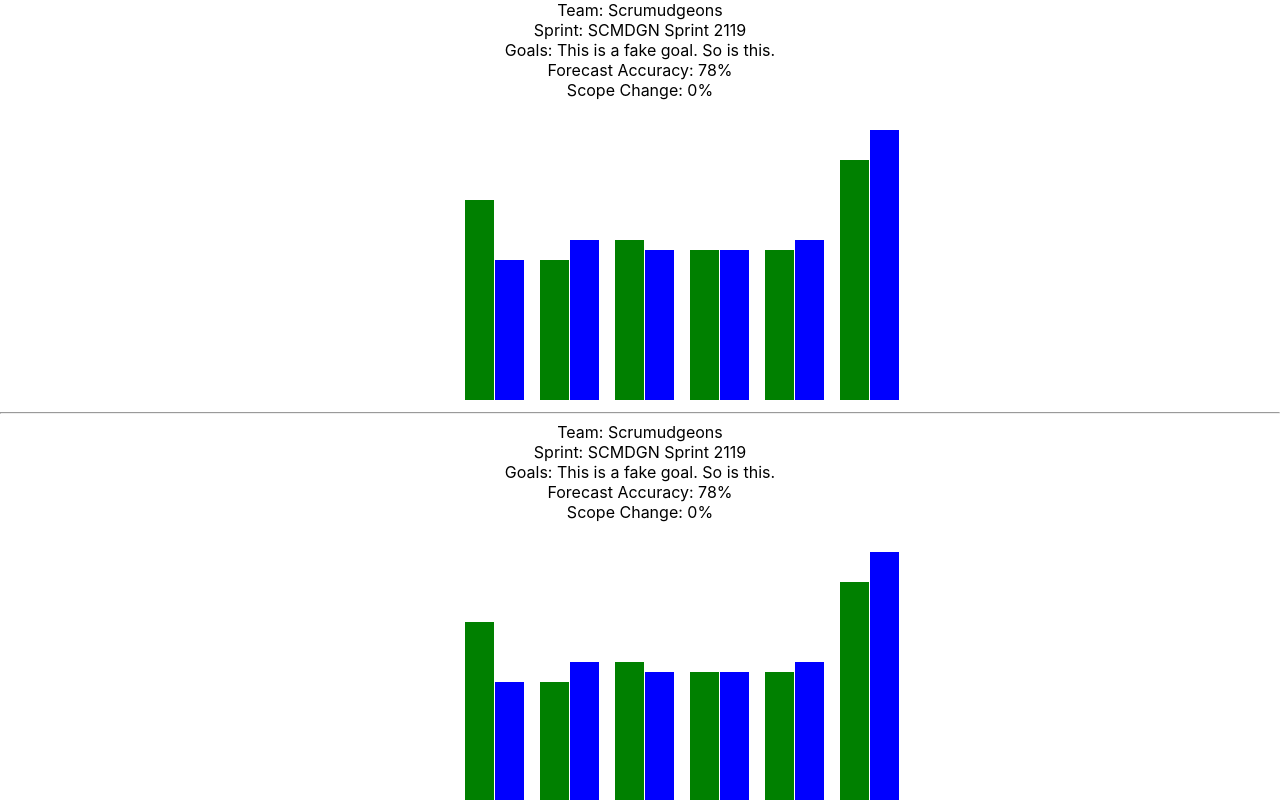
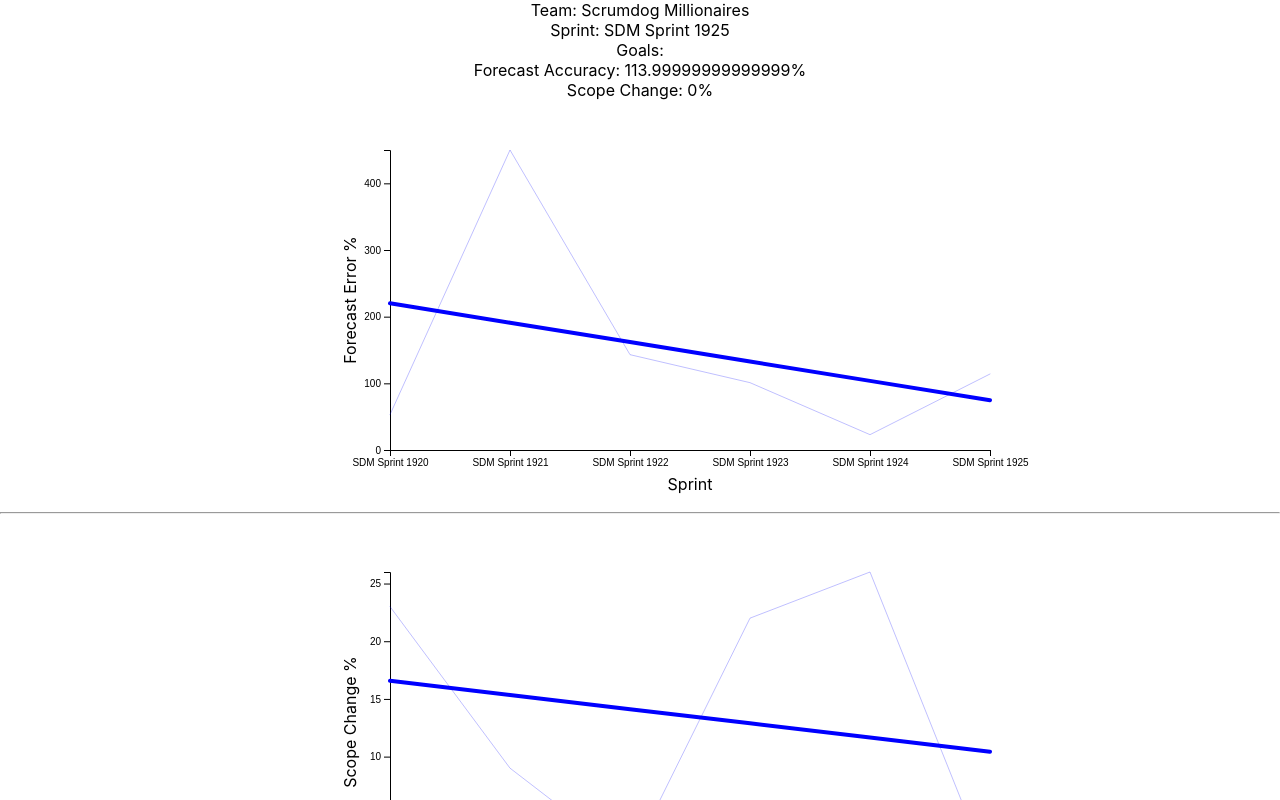
Before and after one commit to glr/metrics, a React (Create React App) app in the folder client/: page / in a window 1280 px wide. Shown: the top 800 px of the page. Built offline with nearby package versions, Linux system fonts and the light colour scheme.

Commit message:
Add lodash library

```diff
--- a/client/package.json
+++ b/client/package.json
@@ -4,6 +4,7 @@
   "private": true,
   "dependencies": {
     "d3": "^5.11.0",
+    "lodash": "^4.17.15",
     "react": "^16.9.0",
     "react-dom": "^16.9.0",
     "react-scripts": "3.1.1"
--- a/client/src/App.js
+++ b/client/src/App.js
@@ -2,6 +2,7 @@ import React from 'react';
 // import logo from './logo.svg';
 import * as d3 from "d3";
 import './App.css';
+import last from "lodash/last"
 
 const headData = {
   name:"Scrumudgeons",
@@ -219,12 +220,21 @@ class LinRegChart extends React.Component {
 function App() {
   return (
     <div className="App">
-      <TeamHeader data={headData} team="scmdgn"/>
+      {/* <TeamHeader data={headData} team="scmdgn"/>
       <BarChart data={history} chart="scmdgnChart"/>
-      <hr />
-      <TeamHeader data={headData} team="sdm"/>
-      <BarChart data={history} chart="sdmChart"/>
-      <hr />
+      <hr /> */}
+      <TeamHeader data={
+        {
+          name:"Scrumdog Millionaires",
+          sprint:{
+            name:last(linearData.sprints),
+            accuracy:last(linearData.forecastError),
+            change:last(linearData.scopeChange)
+          }
+        }
+      } team="sdm"/>
+      {/* <BarChart data={history} chart="sdmChart"/>
+      <hr /> */}
       <LinRegChart data={linearData.forecastError.map(x => x*100)} xLabel="Sprint" yLabel="Forecast Error %" sprints={linearData.sprints} chart="sdmForecastErrorLineChart"/>
       <hr />
       <LinRegChart data={linearData.scopeChange.map(x => x*100)} xLabel="Sprint" yLabel="Scope Change %" sprints={linearData.sprints} chart="sdmScopeChangeLineChart"/>
```
